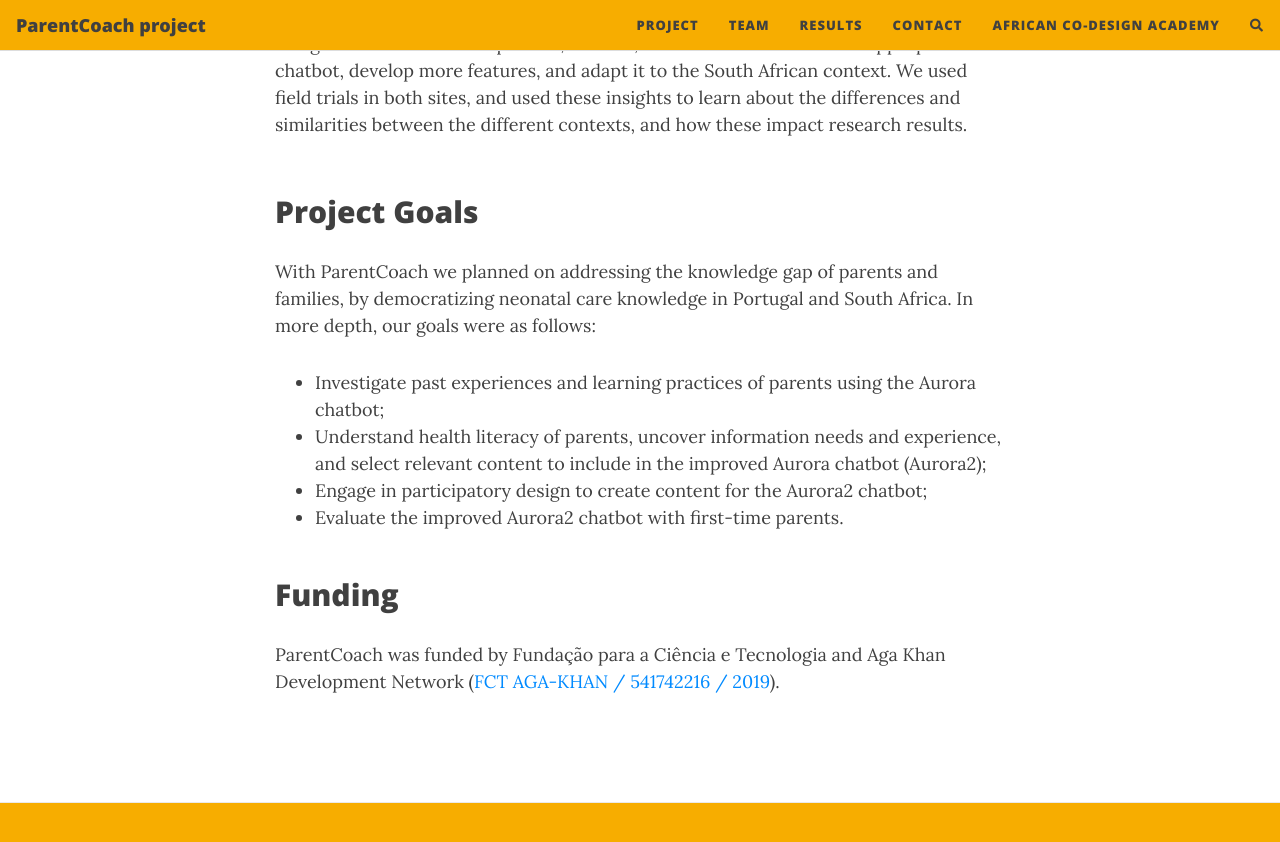
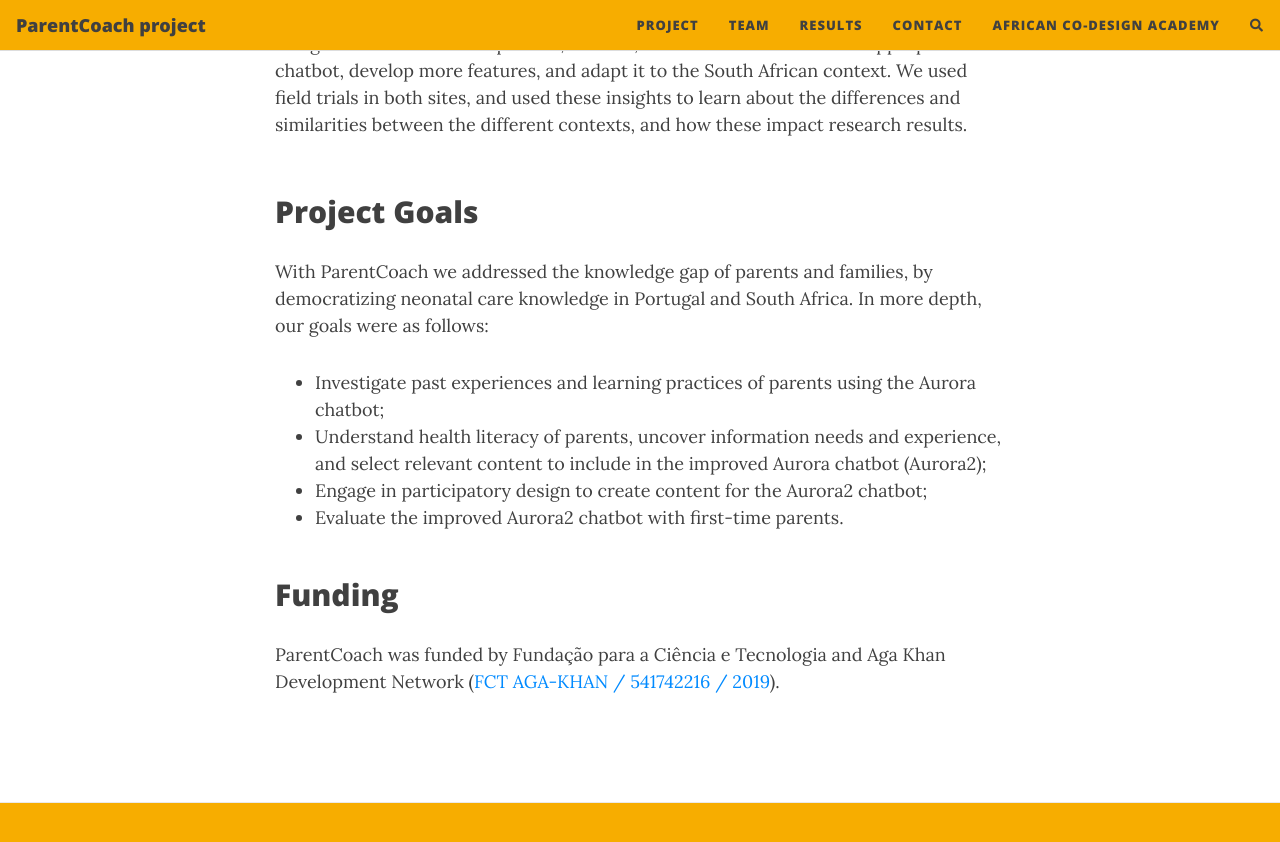
Before and after one commit to fraunhoferportugal/parentcoach-website, a Jekyll site: the page built from index.md, in a window 1280 px wide and 900 px high, scrolled down 1407 px. Shown: the top 842 px of the window. Built offline with Jekyll 4.4.1, drawn with Linux system fonts in a browser that asks for light colours; nearby versions of some CDN libraries; comment, search, counter and statistics services are not loaded.

```diff
--- a/index.md
+++ b/index.md
@@ -24,7 +24,7 @@ We conducted user research and participatory design in Portugal and South Africa
 
 ## Project Goals
 
-With ParentCoach we planned on addressing the knowledge gap of parents and families, by democratizing neonatal care knowledge in Portugal and South Africa. In more depth, our goals were as follows:
+With ParentCoach we addressed the knowledge gap of parents and families, by democratizing neonatal care knowledge in Portugal and South Africa. In more depth, our goals were as follows:
 
 * Investigate past experiences and learning practices of parents using the Aurora chatbot;
 * Understand health literacy of parents, uncover information needs and experience, and select relevant content to include in the improved Aurora chatbot (Aurora2);
```
Also changed, not shown: team.md (+2 -0 lines), 1 other file.
